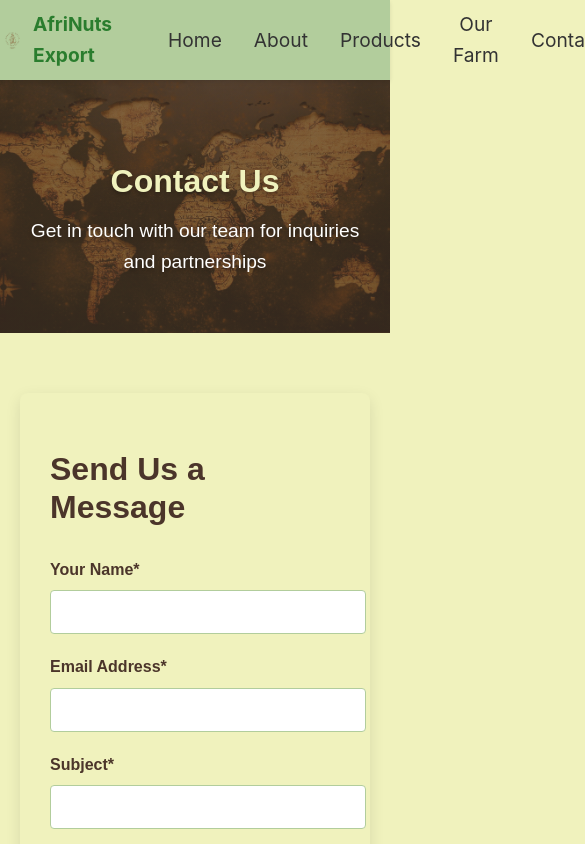
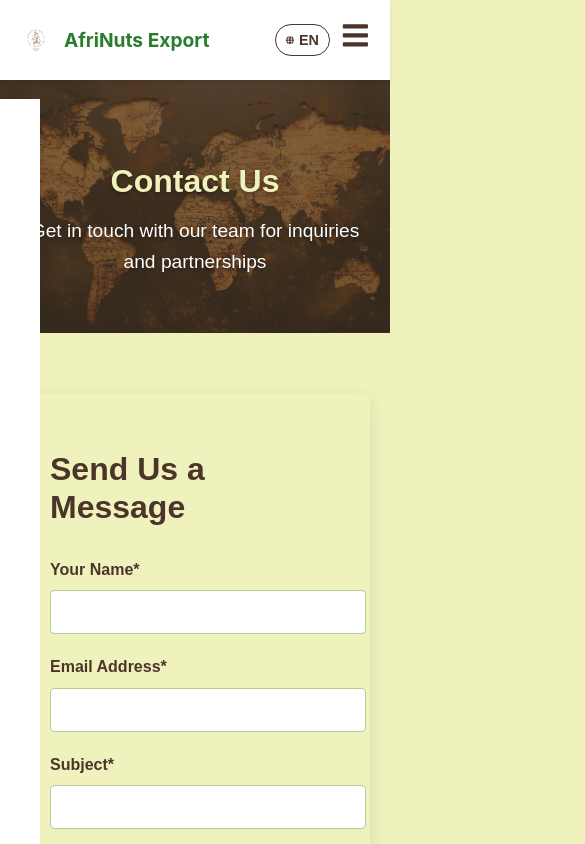
Before and after one commit to Hamza-hub320/afrinuts-export-website, a React (Create React App) app: page /afrinuts-export-website/contact in a window 390 px wide. Shown: the top 844 px of the page, 585 px wide, since content can reach past the window. Built offline with nearby package versions, Linux system fonts and the light colour scheme.

Commit message:
Enhanced navbar with mobile menu and updated home page styling

```diff
--- a/src/components/Navbar/Navbar.css
+++ b/src/components/Navbar/Navbar.css
@@ -1,5 +1,5 @@
 .navbar {
-  background-color: #B2CD9C;
+  background-color: #fff;
   height: 80px;
   display: flex;
   justify-content: center;
@@ -21,17 +21,27 @@
   align-items: center;
 }
 
+/* Enhanced Logo Styles */
 .navbar-logo {
   color: #2a7d2e;
   justify-self: start;
   cursor: pointer;
   text-decoration: none;
-  font-size: 2rem;
+  font-size: 1.8rem;
   font-weight: bold;
   display: flex;
   align-items: center;
+  transition: all 0.3s ease;
 }
 
+.nav-logo-img {
+  height: 45px;
+  width: auto;
+  margin-right: 12px;
+  transition: all 0.3s ease;
+}
+
+/* Navigation Menu hover effect */
 .nav-menu {
   display: flex;
   align-items: center;
@@ -41,13 +51,6 @@
 
 .nav-item {
   height: 80px;
-}
-
-.nav-logo-img {
-  height: 40px;
-  width: auto;
-  margin-right: 12px;
-  transition: all 0.3s ease;
 }
 
 .nav-links {
@@ -64,7 +67,7 @@
   color: #4B352A;
 }
 
-/* Language Toggle - Compact Version */
+/* Enhanced Language Toggle - Keeping your compact version */
 .navbar-lang-toggle {
   background: rgba(255, 255, 255, 0.8);
   border: 1px solid #4B352A;
@@ -80,9 +83,10 @@
   transition: all 0.3s ease;
   width: 60px;
   height: 32px;
-  align-self: center;
-  margin-top: 0;
-  margin-bottom: 0;
+}
+
+.navbar-lang-toggle:hover {
+  background: #B2CD9C;
 }
 
 .navbar-lang-toggle span {
@@ -94,19 +98,75 @@
   font-size: 0.9rem;
 }
 
-/* Hover state remains the same */
-.navbar-lang-toggle:hover {
-  background: #B2CD9C;
+/* Mobile Menu - New burger menu implementation */
+.menu-icon {
+  display: none;
+  color: #4B352A;
+  font-size: 1.8rem;
+  cursor: pointer;
+  margin-left: 1rem;
 }
 
 /* Responsive adjustments */
-@media (max-width: 768px) {
+@media (max-width: 960px) {
   .navbar-container {
     padding: 0 20px;
+    position: relative;
   }
 
+  .menu-icon {
+    display: block;
+  }
+
+  .nav-menu {
+    position: fixed;
+    top: 80px;
+    left: -100%;
+    width: 100%;
+    height: calc(100vh - 80px);
+    background-color: #fff;
+    flex-direction: column;
+    transition: all 0.5s ease;
+    padding-top: 20px;
+    z-index: 998;
+  }
+
+  .nav-menu.active {
+    left: 0;
+  }
+
+  .nav-item {
+    height: auto;
+    width: 100%;
+  }
+
+  .nav-links {
+    padding: 1.5rem;
+    width: 100%;
+    display: flex;
+    justify-content: center;
+  }
+
+  .nav-links:hover {
+    background-color: #F0F2BD;
+  }
+
+  .navbar-lang-toggle {
+    position: absolute;
+    right: 70px;
+    top: 50%;
+    transform: translateY(-50%);
+    margin-left: 0;
+  }
+}
+
+@media (max-width: 768px) {
   .navbar-logo {
     font-size: 1.5rem;
+  }
+
+  .nav-logo-img {
+    height: 38px;
   }
 }
 
@@ -114,25 +174,13 @@
   .navbar-logo {
     font-size: 1.2rem;
   }
-}
 
-@media (max-width: 768px) {
   .nav-logo-img {
-    height: 30px;
-    margin-right: 8px;
+    height: 32px;
   }
 
-  .navbar-logo {
-    font-size: 1.5rem;
+  .navbar-lang-toggle {
+    right: 60px;
+    width: 55px;
   }
 }
-
-@media (max-width: 480px) {
-  .nav-logo-img {
-    height: 25px;
-  }
-
-  .navbar-logo {
-    font-size: 1.2rem;
-  }
-}
--- a/src/components/Navbar/Navbar.js
+++ b/src/components/Navbar/Navbar.js
@@ -1,26 +1,49 @@
+import { useState } from 'react';
 import { Link } from 'react-router-dom';
 import './Navbar.css';
-import { FaGlobe } from 'react-icons/fa';
+import { FaGlobe, FaBars, FaTimes } from 'react-icons/fa';
 import logo from '../../assets/images/afrinuts-export-official-logo.png';
 
 const Navbar = ({ language, toggleLanguage }) => {
+  const [click, setClick] = useState(false);
+
+  const handleClick = () => setClick(!click);
+  const closeMobileMenu = () => setClick(false);
+
   return (
     <nav className="navbar">
       <div className="navbar-container">
-        <Link to="/" className="navbar-logo">
-        <img
+        <Link to="/" className="navbar-logo" onClick={closeMobileMenu}>
+          <img
             src={logo}
             alt="AfriNuts Export Logo"
             className="nav-logo-img"
           />
-          AfriNuts Export
+          <span className="logo-text">AfriNuts Export</span>
         </Link>
-        <ul className="nav-menu">
-          <li className="nav-item"><Link to="/" className="nav-links">Home</Link></li>
-          <li className="nav-item"><Link to="/about" className="nav-links">About</Link></li>
-          <li className="nav-item"><Link to="/products" className="nav-links">Products</Link></li>
-          <li className="nav-item"><Link to="/farm" className="nav-links">Our Farm</Link></li>
-          <li className="nav-item"><Link to="/contact" className="nav-links">Contact</Link></li>
+
+        {/* Mobile Menu Icon */}
+        <div className="menu-icon" onClick={handleClick}>
+          {click ? <FaTimes /> : <FaBars />}
+        </div>
+
+        {/* Navigation Menu */}
+        <ul className={click ? 'nav-menu active' : 'nav-menu'}>
+          <li className="nav-item">
+            <Link to="/" className="nav-links" onClick={closeMobileMenu}>Home</Link>
+          </li>
+          <li className="nav-item">
+            <Link to="/about" className="nav-links" onClick={closeMobileMenu}>About</Link>
+          </li>
+          <li className="nav-item">
+            <Link to="/products" className="nav-links" onClick={closeMobileMenu}>Products</Link>
+          </li>
+          <li className="nav-item">
+            <Link to="/farm" className="nav-links" onClick={closeMobileMenu}>Our Farm</Link>
+          </li>
+          <li className="nav-item">
+            <Link to="/contact" className="nav-links" onClick={closeMobileMenu}>Contact</Link>
+          </li>
         </ul>
 
         {/* Language Toggle */}
--- a/src/pages/Home.css
+++ b/src/pages/Home.css
@@ -117,7 +117,7 @@
 .about-preview {
   padding: 100px 20px;
   text-align: center;
-  background-color: #F0F2BD;
+  background-color: #B2CD9C;
 }
 
 .about-preview h2 {
```
